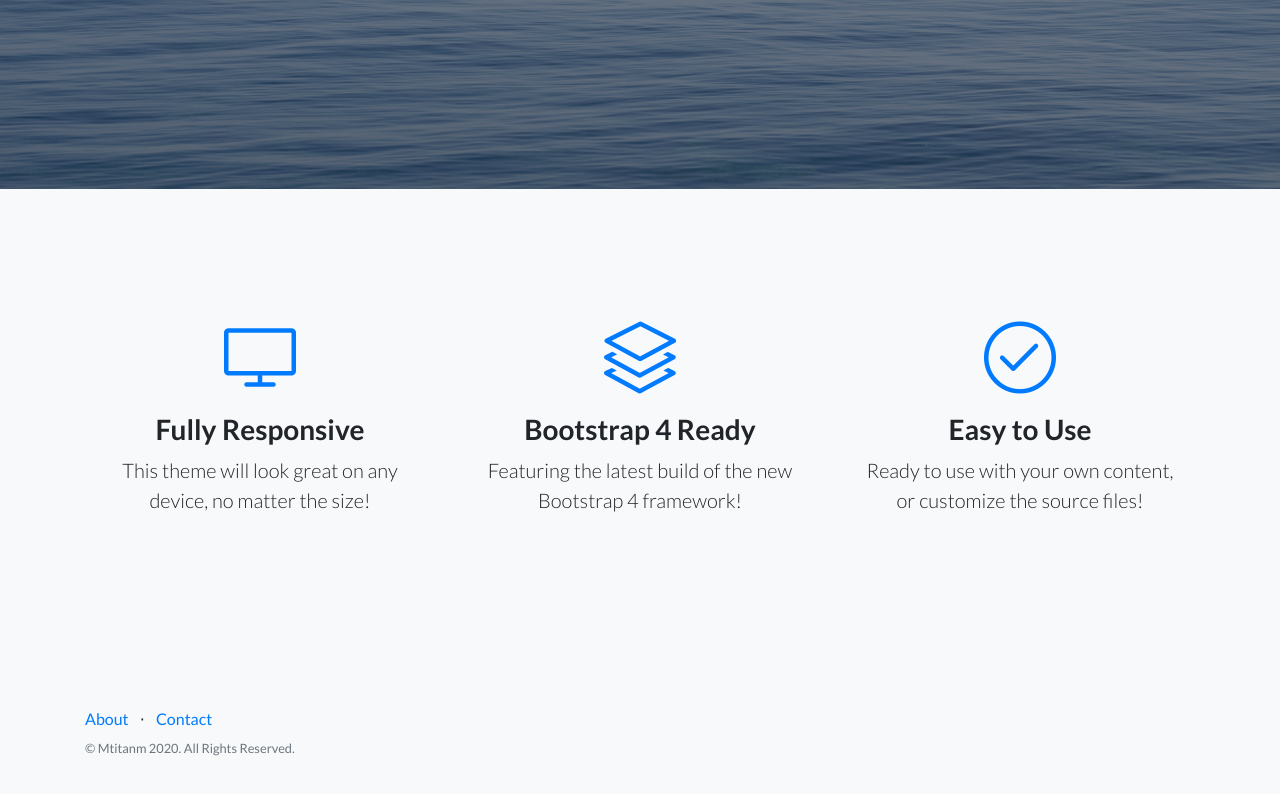
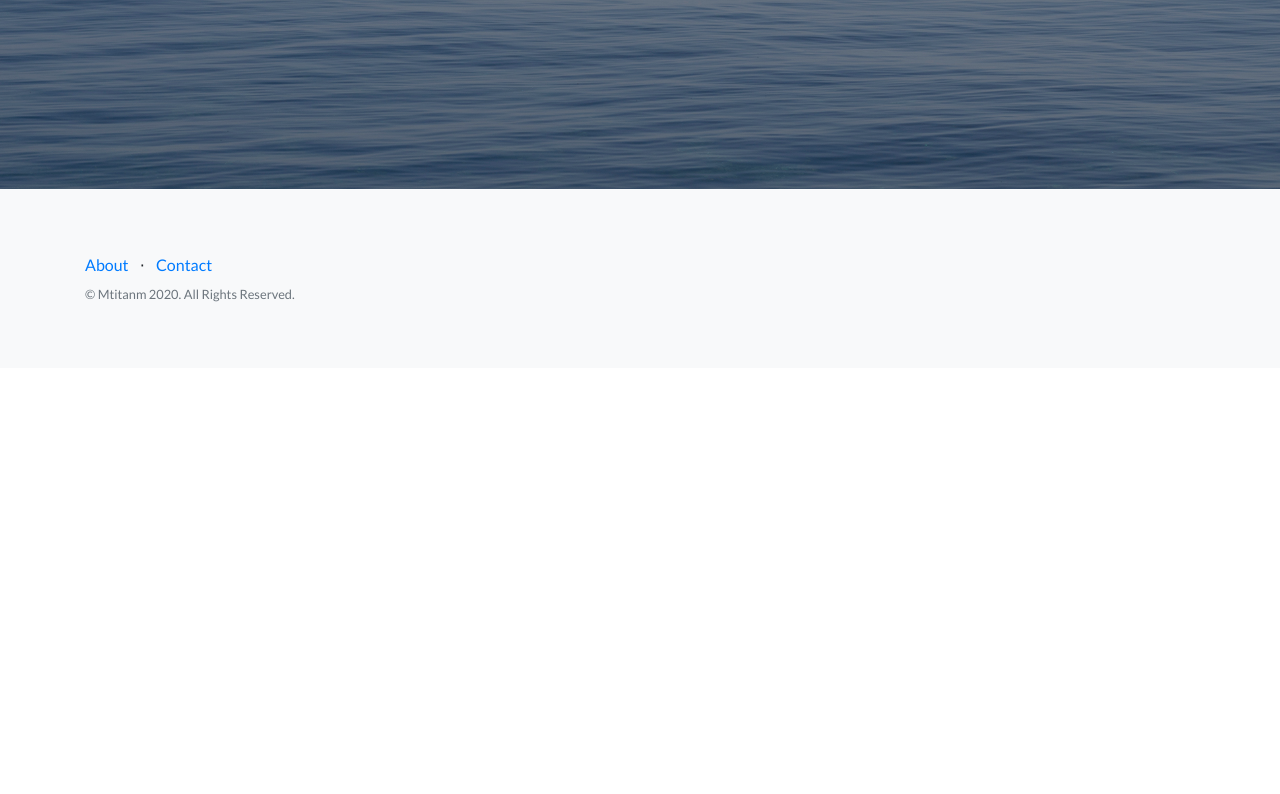
Before and after one commit to Mtitanm/mtitanm.github.io, a plain HTML site: page index.html in a window 1280 px wide. Shown: the part 462-1256 px from the top of the page. After the commit the page ends 830 px from the top, so only its background shows below. Drawn offline with Linux system fonts and the light colour scheme.

Commit message:
Update index.html

```diff
--- a/index.html
+++ b/index.html
@@ -59,41 +59,6 @@
     </div>
   </header>
 
-  <!-- Icons Grid -->
-  <section class="features-icons bg-light text-center">
-    <div class="container">
-      <div class="row">
-        <div class="col-lg-4">
-          <div class="features-icons-item mx-auto mb-5 mb-lg-0 mb-lg-3">
-            <div class="features-icons-icon d-flex">
-              <i class="icon-screen-desktop m-auto text-primary"></i>
-            </div>
-            <h3>Fully Responsive</h3>
-            <p class="lead mb-0">This theme will look great on any device, no matter the size!</p>
-          </div>
-        </div>
-        <div class="col-lg-4">
-          <div class="features-icons-item mx-auto mb-5 mb-lg-0 mb-lg-3">
-            <div class="features-icons-icon d-flex">
-              <i class="icon-layers m-auto text-primary"></i>
-            </div>
-            <h3>Bootstrap 4 Ready</h3>
-            <p class="lead mb-0">Featuring the latest build of the new Bootstrap 4 framework!</p>
-          </div>
-        </div>
-        <div class="col-lg-4">
-          <div class="features-icons-item mx-auto mb-0 mb-lg-3">
-            <div class="features-icons-icon d-flex">
-              <i class="icon-check m-auto text-primary"></i>
-            </div>
-            <h3>Easy to Use</h3>
-            <p class="lead mb-0">Ready to use with your own content, or customize the source files!</p>
-          </div>
-        </div>
-      </div>
-    </div>
-  </section>
-
 
   <!-- Footer -->
   <footer class="footer bg-light">
```
